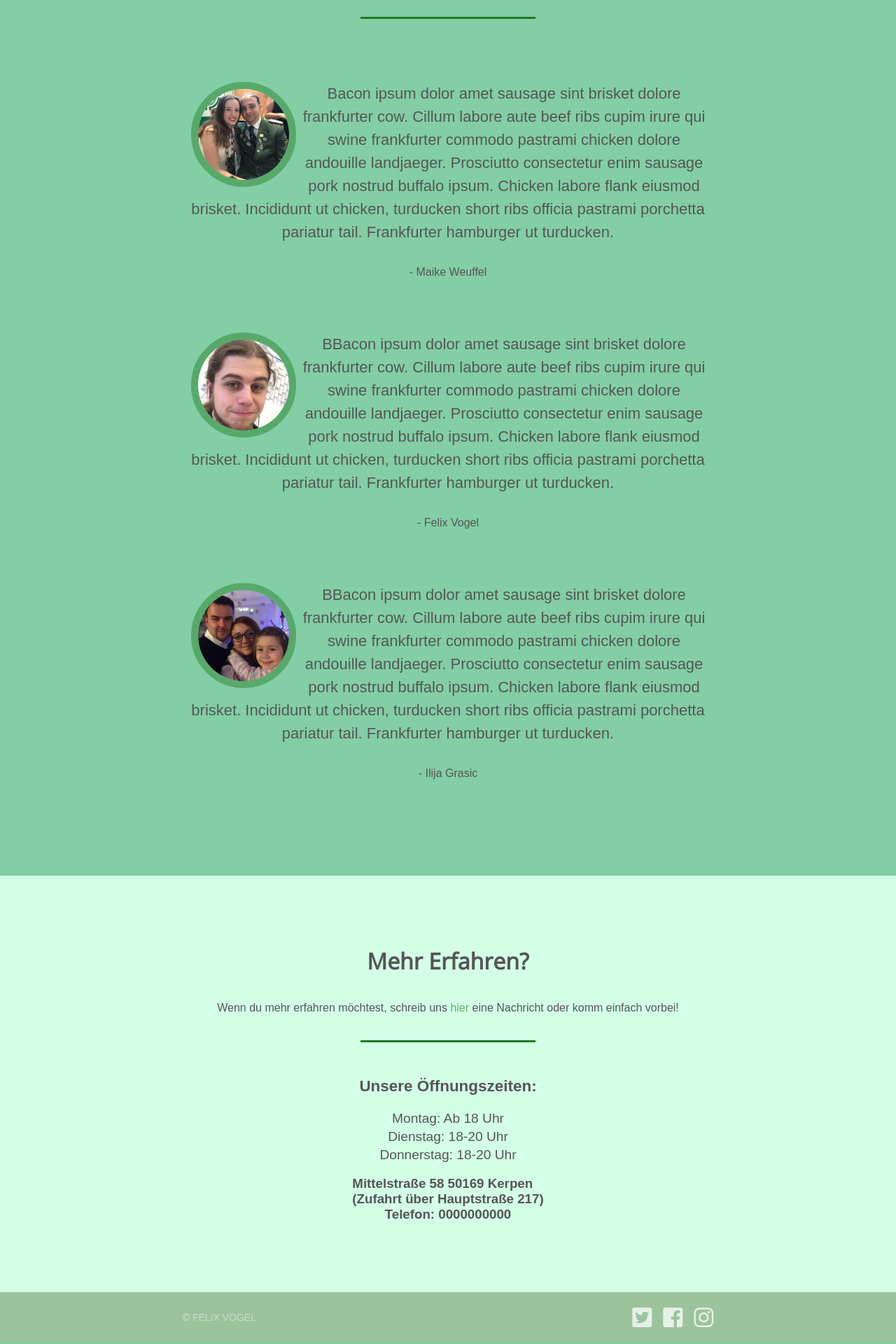
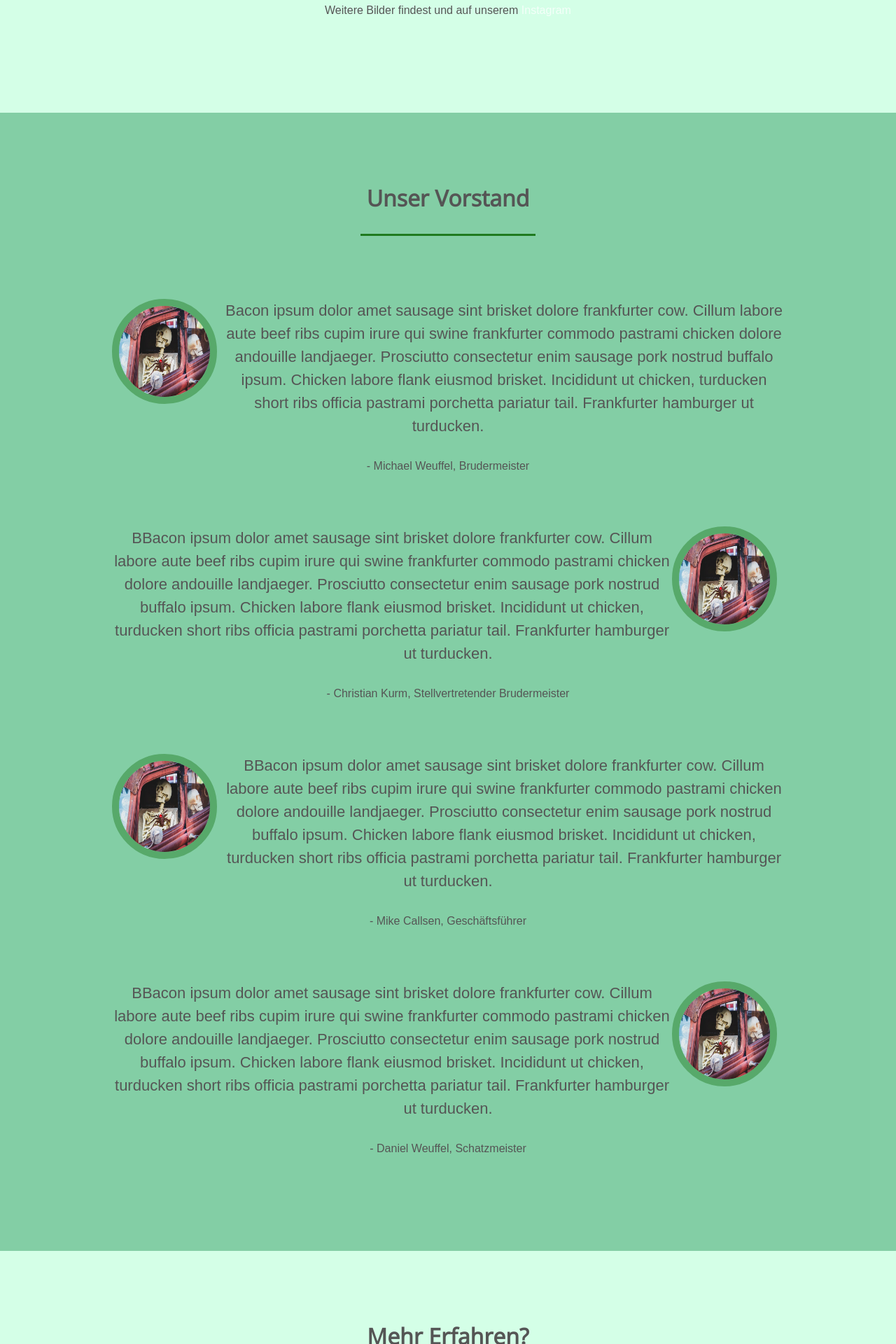
Before and after one commit to FellCode/sebFront, a PHP site: page /index.html in a window 1280 px wide. Shown: the part 3321-5241 px from the top of the page at 70% size. Run offline with PHP 8.4, Linux system fonts and the light colour scheme; some libraries are stand-ins or nearby versions.

Commit message:
Erster Schwung anpassungen

```diff
--- a/assets/css/styles.css
+++ b/assets/css/styles.css
@@ -126,6 +126,14 @@ section p {
 	}
 }
 
+.img-right{
+	float:right;
+}
+
+section p.quote{
+	max-width: 1000px;
+}
+
 /*Header Styles*/
 
 header {
@@ -134,6 +142,7 @@ header {
 	display: flex;
 	justify-content: space-between;
 	align-items: center;
+	font-size: 1.2em;
 	padding: 35px 100px 0;
 	animation: 1s fadein 0.5s forwards;
 	opacity: 0;
@@ -158,6 +167,7 @@ header nav {
 
 header nav li {
 	margin: 0 15px;
+
 }
 
 @media (max-width: 800px) {
@@ -299,9 +309,9 @@ header nav li {
 	}
 }
 
-/*stimmen Section*/
+/*Vorstand Section*/
 
-.stimmen .quote {
+.vorstand .quote {
 	font-size: 22px;
 	font-weight: 300;
 	line-height: 1.5;
@@ -309,12 +319,12 @@ header nav li {
 }
 
 @media (max-width: 800px) {
-	.stimmen .quote {
+	.vorstand .quote {
 		font-size: 18px;
 		margin: 15px 0;
 	}
 
-	.stimmen .author {
+	.vorstand .author {
 		font-size: 14px;
 	}
 }
--- a/index.html
+++ b/index.html
@@ -49,14 +49,14 @@ Vermietung
 
 <body>
   <header>
-    <h3><a href="#"></a></h3>
+    <h4>Besuch uns auch auf: <a href="https://www.facebook.com/StSebSchutzenbruderschaftVor1550Ev/" target="_blank"><i class="fab fa-facebook-square"></i></a>   <a href="#"><i class="fab fa-instagram "></i></a></li></h4>
     <nav>
-      <li><a href="#eindruecke">Eindrücke</a></li>
-      <li><a href="#about">Über uns</a></li>
-      <li><a href="#stimmen">Stimmen</a></li>
-      <li><a href="#contact">Kontakt</a></li>
-      <li><a target="blank" href="./pages/impressum.html">Impressum</a></li>
-      <li><a href="./pages/datenschutz.html">Datenschutz</a></li>
+      <li><strong><a href="#about">Über uns</a></strong></li>
+      <li><strong><a href="#eindruecke">Eindrücke</a></strong></li>
+      <li><strong><a href="#vorstand">Vorstand</a></strong></li>
+      <li><strong><a href="#contact">Kontakt</a></strong></li>
+      <li><strong><a target="_blank" href="./pages/impressum.html">Impressum</a></strong></li>
+      <li><strong><a target="_blank" href="./pages/datenschutz.html">Datenschutz</a></strong></li>
     </nav>
   </header>
 
@@ -64,29 +64,12 @@ Vermietung
   <section class="hero">
     <div class="background-image" style="background-image: url(assets/img/hero.jpg);"></div>
     <div class="hero-content-area">
-      <h3>Willkommen bei</h3>
-      <h1>St.Sebastianus Schützenbruderschaft Horrem seit 1550 e.V.</h1>
-      <a href="#contact" class="btn">Komm vorbei!</a>
+      <h3>Willkommen bei der</h3>
+      <h1>St. Sebastianus Schützenbruderschaft Horrem<br> seit 1550 e.V.</h1>
     </div>
   </section>
 
   <button onclick="topFunction()" id="myBtn" title="Go to top"><i class="fas fa-arrow-up"></i></button>
-
-  <section class="eindruecke" id="eindruecke">
-    <h3 class="title">Eindrücke unseres Alltags:</h3>
-    <p>Hier Fancy Kurzbeschreibung und Bilder von uns einfügen</p>
-    <hr>
-
-   <ul class="grid">
-      <li class="small" style="background-image: url(assets/img/impression2.jpg);"></li>
-      <li class="large" style="background-image: url(assets/img/impression1.jpg);"></li>
-      <li class="large" style="background-image: url(assets/img/impression3.jpg);"></li>
-      <li class="small" style="background-image: url(assets/img/impression4.jpg);"></li>
-    </ul>
-
-    <p>Weitere Bilder findest und auf unserem <a target="_blank" href="https://www.instagram.com">Instagram</a></p>
-
-  </section>
 
   <section class="about" id="about">
     <h3 class="title">Über uns</h3>
@@ -129,31 +112,63 @@ Vermietung
         <p>Das Jahr bietet nicht nur das eigene Schützenfest sondern auch viele andere Veranstaltungen. Ihr könnt aktiv
           daran teilnehmen und viel Spaß dabei haben!</p>
       </li>
+      <li>
+        <i class="fa fa-child fa-4x"></i>
+        <h4>Jugend</h4>
+        <p>Kinder ham wa auch!</p>
+      </li>
+      <li>
+        <i class="fa fa-home fa-4x"></i>
+        <h4>Vermietung</h4>
+        <p>Unser Heim kann man mieten!</p>
+      </li>
     </ul>
   </section>
 
-  <section class="stimmen" id="stimmen">
-    <h3 class="title">Stimmen der Mitglieder:</h3>
+  <section class="eindruecke" id="eindruecke">
+    <h3 class="title">Eindrücke unseres Alltags:</h3>
+    <p>Hier Fancy Kurzbeschreibung und Bilder von uns einfügen</p>
     <hr>
 
-    <p class="quote"><img src="./assets/img/mitglied1.jpg" />Bacon ipsum dolor amet sausage sint brisket dolore
+   <ul class="grid">
+      <li class="small" style="background-image: url(assets/img/impression2.jpg);"></li>
+      <li class="large" style="background-image: url(assets/img/impression1.jpg);"></li>
+      <li class="large" style="background-image: url(assets/img/impression3.jpg);"></li>
+      <li class="small" style="background-image: url(assets/img/impression4.jpg);"></li>
+    </ul>
+
+    <p>Weitere Bilder findest und auf unserem <a target="_blank" href="https://www.instagram.com">Instagram</a></p>
+
+  </section>
+
+  <section class="vorstand" id="vorstand">
+    <h3 class="title">Unser Vorstand</h3>
+    <hr>
+
+    <p class="quote"><img  src="./assets/img/vorstand.jpg" />Bacon ipsum dolor amet sausage sint brisket dolore
       frankfurter cow. Cillum labore aute beef ribs cupim irure qui swine frankfurter commodo pastrami chicken dolore
       andouille landjaeger. Prosciutto consectetur enim sausage pork nostrud buffalo ipsum. Chicken labore flank
       eiusmod brisket. Incididunt ut chicken, turducken short ribs officia pastrami porchetta pariatur tail.
       Frankfurter hamburger ut turducken.</p>
-    <p class="author">- Maike Weuffel</p>
-    <p class="quote"><img src="./assets/img/mitglied2.jpg" />BBacon ipsum dolor amet sausage sint brisket dolore
+    <p class="author">- Michael Weuffel, Brudermeister</p>
+    <p class="quote"><img class="img-right" src="./assets/img/vorstand.jpg" />BBacon ipsum dolor amet sausage sint brisket dolore
       frankfurter cow. Cillum labore aute beef ribs cupim irure qui swine frankfurter commodo pastrami chicken dolore
       andouille landjaeger. Prosciutto consectetur enim sausage pork nostrud buffalo ipsum. Chicken labore flank
       eiusmod brisket. Incididunt ut chicken, turducken short ribs officia pastrami porchetta pariatur tail.
       Frankfurter hamburger ut turducken.</p>
-    <p class="author">- Felix Vogel</p>
-    <p class="quote"><img src="./assets/img/mitglied3.jpg" />BBacon ipsum dolor amet sausage sint brisket dolore
+    <p class="author">- Christian Kurm, Stellvertretender Brudermeister</p>
+    <p class="quote"><img src="./assets/img/vorstand.jpg" />BBacon ipsum dolor amet sausage sint brisket dolore
       frankfurter cow. Cillum labore aute beef ribs cupim irure qui swine frankfurter commodo pastrami chicken dolore
       andouille landjaeger. Prosciutto consectetur enim sausage pork nostrud buffalo ipsum. Chicken labore flank
       eiusmod brisket. Incididunt ut chicken, turducken short ribs officia pastrami porchetta pariatur tail.
       Frankfurter hamburger ut turducken.</p>
-    <p class="author">- Ilija Grasic</p>
+    <p class="author">- Mike Callsen, Geschäftsführer</p>
+    <p class="quote"><img class="img-right" src="./assets/img/vorstand.jpg" />BBacon ipsum dolor amet sausage sint brisket dolore
+      frankfurter cow. Cillum labore aute beef ribs cupim irure qui swine frankfurter commodo pastrami chicken dolore
+      andouille landjaeger. Prosciutto consectetur enim sausage pork nostrud buffalo ipsum. Chicken labore flank
+      eiusmod brisket. Incididunt ut chicken, turducken short ribs officia pastrami porchetta pariatur tail.
+      Frankfurter hamburger ut turducken.</p>
+    <p class="author">- Daniel Weuffel, Schatzmeister</p>
   </section>
 
   <section class="contact" id="contact">
@@ -189,7 +204,6 @@ Vermietung
   <footer>
     <p>&copy; <a href="http://fellcode.me">Felix Vogel</a></p>
     <ul>
-      <li><a href="#"><i class="fab fa-twitter-square fa-2x"></i></a></li>
       <li><a href="https://www.facebook.com/StSebSchutzenbruderschaftVor1550Ev/" target="_blank"><i class="fab fa-facebook-square fa-2x"></i></a></li>
       <li><a href="#"><i class="fab fa-instagram fa-2x"></i></a></li>
     </ul>
```
Also changed, not shown: assets/css/datenschutz.css (added, +102 -0 lines), pages/datenschutz.html (+3 -6 lines), assets/img/vorstand.jpg (added).
